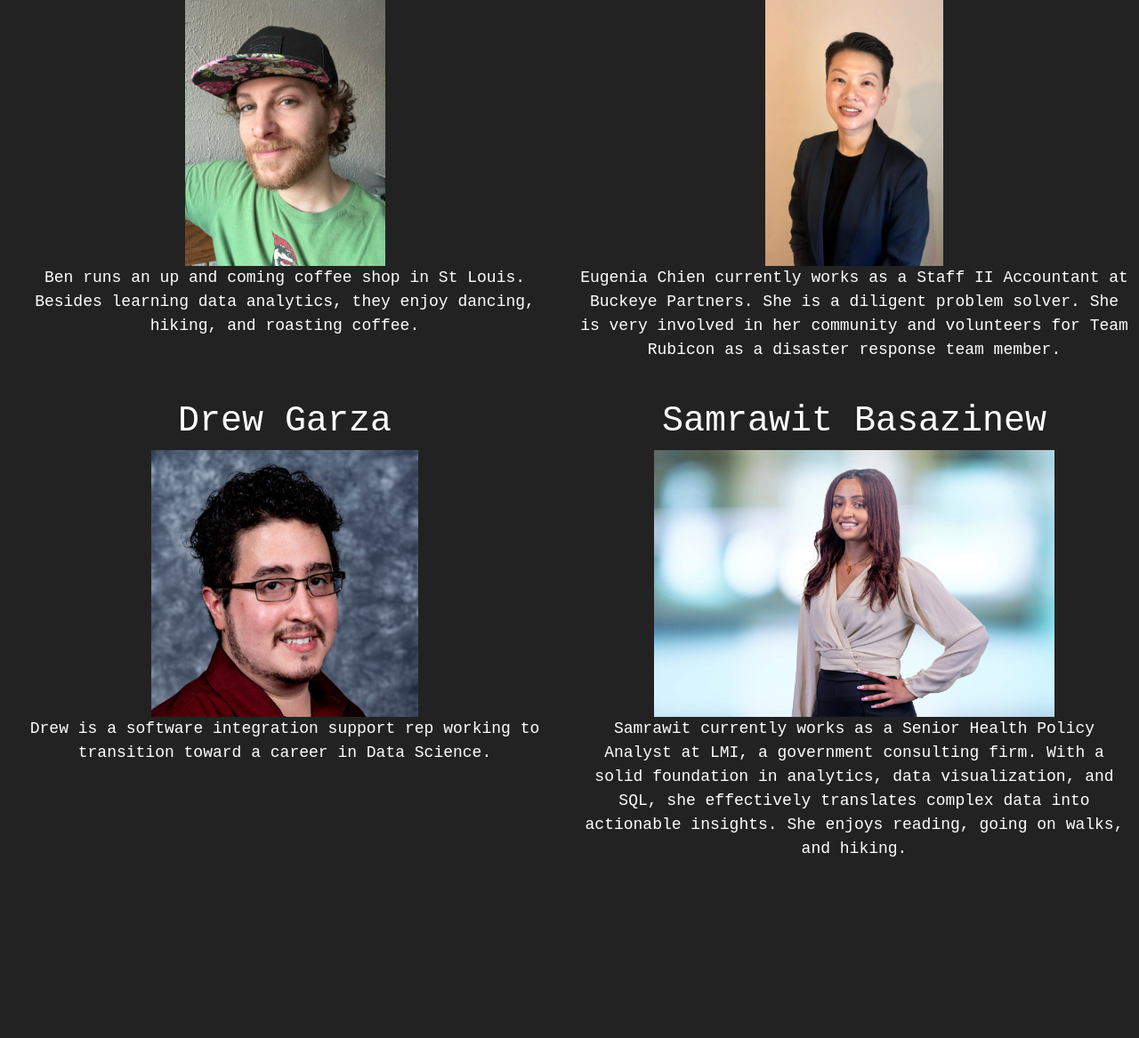
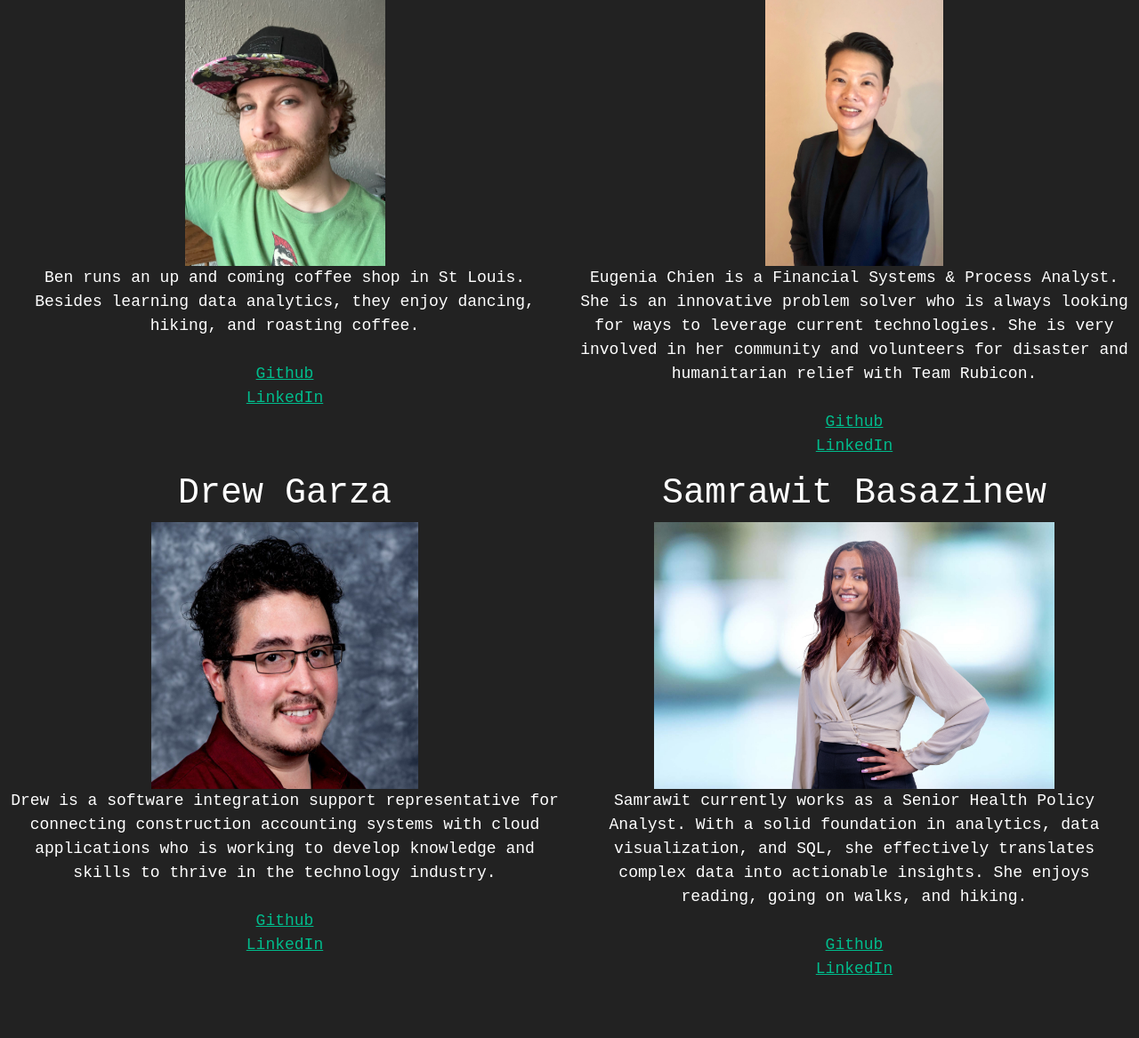
Before and after one commit to brose649/project-3-group-06, a Flask app: page /about_us in a window 1280 px wide. Shown: the part 224-1391 px from the top of the page at 89% size. Before the commit the page ends 1187 px from the top, so only its background shows below. Run offline with Flask 3, Linux system fonts and the light colour scheme; some libraries are stand-ins or nearby versions.

Commit message:
Code cleanup and revisions

```diff
--- a/App/sqlHelper.py
+++ b/App/sqlHelper.py
@@ -118,12 +118,6 @@ class SQLHelper():
         else:
             state_clause = f"and state = '{state}'"
 
-        # # switch on shape
-        # if shape == 'All':
-        #     shape_clause = "and 1=1"
-        # else:
-        #     shape_clause = f"and shape = '{shape}'"
-
         # switch on category
         if category == 'All':
             category_clause = "and 1=1"
--- a/App/static/css/static.css
+++ b/App/static/css/static.css
@@ -6,6 +6,7 @@
     height: 100%;
 }
 
+/* Apply banner image to all navbars */
 nav.navbar {
     background-image: url('static/images/banner.jpg');
     background-size: cover;
@@ -22,10 +23,12 @@ nav.navbar .nav-link, nav.navbar .navbar-brand {
     margin-right: 20px; /* Adds 20 pixels of space to the right of each nav link */
 }
 
+/* Apply new text font to all pages */
 body {
     font-family: 'Courier New', Courier, monospace;
 }
 
+/* Force custom formatting to map pop-ups */
 .leaflet-container .leaflet-popup-content-wrapper {
     background-color: #2c3e50 !important;
     color: #ffffff !important;
@@ -35,6 +38,7 @@ body {
     color: #ffffff !important;
 }
 
+/* Add glow effect for text headers using color similar to banner image */
 @keyframes glow {
     0% { text-shadow: 0 0 10px #00e6e6, 0 0 20px #00e6e6, 0 0 30px #00e6e6, 0 0 40px #00e6e6; }
     100% { text-shadow: 0 0 20px #00e6e6, 0 0 30px #00e6e6, 0 0 40px #00e6e6, 0 0 50px #00e6e6; }
--- a/App/templates/about_us.html
+++ b/App/templates/about_us.html
@@ -20,10 +20,8 @@
 
 <body>
     <!-- NAVBAR -->
-    <!-- <nav class="navbar navbar-expand-lg" data-bs-theme="dark"> -->
     <nav class="navbar navbar-expand-lg" style="background-image: url('/static/images/banner.jpg');" data-bs-theme="dark">
         <div class="container-fluid">
-            <!-- <a class="navbar-brand"  href="/"><img src="static/icons/alien.png" alt="Logo" width="32" height="32" class="d-inline-block align-text-top"></a> -->
             <div class="navbar-brand">
                 <img src="static/icons/alien.png" alt="Logo" width="32" height="32" class="d-inline-block align-text-top">
             </div>
@@ -61,13 +59,19 @@
                         <img src="static/images/Rosensweig_Ben.png" alt="Ben Rosensweig" class="img-fluid" width="225">
                         <p>Ben runs an up and coming coffee shop in St Louis. Besides learning data analytics, they enjoy dancing, hiking, and roasting coffee.<br>
                         <br>
+                        <a href="https://github.com/brose649" target="_blank">Github</a>
+                        <br>
+                        <a href="https://www.linkedin.com/in/ben-rosensweig-b82b4217a/" target="_blank">LinkedIn</a>
                         </p>
                     </div>
                     <div class="col-md-6" style="font-size:18px;">
                         <h2>Eugenia Chien</h2>
                         <img src="static/images/Chen_Eugenia.jpg" alt="Eugenia Chen" class="img-fluid" width="200">
-                        <p>Eugenia Chien currently works as a Staff II Accountant at Buckeye Partners. She is a diligent problem solver. She is very involved in her community and volunteers for Team Rubicon as a disaster response team member.<br>
+                        <p>Eugenia Chien is a Financial Systems & Process Analyst. She is an innovative problem solver who is always looking for ways to leverage current technologies. She is very involved in her community and volunteers for disaster and humanitarian relief with Team Rubicon.<br>
                         <br>
+                        <a href="http://www.github.com/eugchien" target="_blank">Github</a>
+                        <br>
+                        <a href="https://www.linkedin.com/in/chiene/" target="_blank">LinkedIn</a>
                         </p>
                     </div>
                     </div>
@@ -76,15 +80,21 @@
                     <div class="col-md-6" style="font-size:18px;">
                         <h2>Drew Garza</h2>
                         <img src="static/images/Garza_Drew.jpg" alt="Drew Garza" class="img-fluid" width="300">
-                        <p>Drew is a software integration support rep working to transition toward a career in Data Science.<br>
+                        <p>Drew is a software integration support representative for connecting construction accounting systems with cloud applications who is working to develop knowledge and skills to thrive in the technology industry.<br>
                         <br>
+                        <a href="https://github.com/Tiiide" target="_blank">Github</a>
+                        <br>
+                        <a href="https://www.linkedin.com/in/andrew-garza-298105223/" target="_blank">LinkedIn</a>
                         </p>
                     </div>
                     <div class="col-md-6" style="font-size:18px;">
                         <h2>Samrawit Basazinew</h2>
                         <img src="static/images/Basazinew_Samrawit.jpg" alt="Samrawit Basazinew" class="img-fluid" width="450" >
-                        <p>Samrawit currently works as a Senior Health Policy Analyst at LMI, a government consulting firm. With a solid foundation in analytics, data visualization, and SQL, she effectively translates complex data into actionable insights. She enjoys reading, going on walks, and hiking.<br>
+                        <p>Samrawit currently works as a Senior Health Policy Analyst. With a solid foundation in analytics, data visualization, and SQL, she effectively translates complex data into actionable insights. She enjoys reading, going on walks, and hiking.<br>
                         <br>
+                        <a href="https://github.com/samrawitb" target="_blank">Github</a>
+                        <br>
+                        <a href="http://www.linkedin.com/in/samrawit-basazinew" target="_blank">LinkedIn</a>
                         </p>
                     </div>
                     </div>
--- a/App/templates/dashboard.html
+++ b/App/templates/dashboard.html
@@ -24,10 +24,8 @@
 
 <body>
     <!-- NAVBAR -->
-    <!-- <nav class="navbar navbar-expand-lg" data-bs-theme="dark"> -->
     <nav class="navbar navbar-expand-lg" style="background-image: url('/static/images/banner.jpg');" data-bs-theme="dark">
         <div class="container-fluid">
-            <!-- <a class="navbar-brand"  href="/"><img src="static/icons/alien.png" alt="Logo" width="32" height="32" class="d-inline-block align-text-top"></a> -->
             <div class="navbar-brand">
                 <img src="static/icons/alien.png" alt="Logo" width="32" height="32" class="d-inline-block align-text-top">
             </div>
@@ -95,7 +93,7 @@
                 <button id="filter">Filter!</button>
             </div>
             <div class="col-md-6">
-                <!-- <p>Bacon ipsum dolor amet ribeye chicken leberkas ham hock meatloaf bresaola shoulder. Burgdoggen porchetta buffalo, kielbasa ham chicken filet mignon sirloin pancetta. Capicola biltong strip steak, drumstick tongue chislic pork belly jowl beef swine buffalo. Hamburger cupim shank chuck turkey venison frankfurter short ribs tail. Ham hock chicken shank beef ribs picanha biltong tail rump alcatra short ribs kevin cupim pork loin.</p> -->
+                The data on this page may take a few seconds to load depending on the amount of data returned after the filter is applied.
             </div>
         </div>
         <hr/>
@@ -107,7 +105,7 @@
         <hr/>
         <div class="row">
             <div class="col-md-12 text-center">
-                <!-- Launch Data -->
+                <!-- Table Data -->
                 <h4>UFO Sightings</h4>
                 <table id="data_table" class="table table-striped table-hover">
                     <thead>
--- a/App/templates/home.html
+++ b/App/templates/home.html
@@ -20,10 +20,8 @@
 
 <body>
     <!-- NAVBAR -->
-    <!-- <nav class="navbar navbar-expand-lg" data-bs-theme="dark"> -->
     <nav class="navbar navbar-expand-lg" style="background-image: url('/static/images/banner.jpg');" data-bs-theme="dark">
         <div class="container-fluid">
-            <!-- <a class="navbar-brand"  href="/"><img src="static/icons/alien.png" alt="Logo" width="32" height="32" class="d-inline-block align-text-top"></a> -->
             <div class="navbar-brand">
                 <img src="static/icons/alien.png" alt="Logo" width="32" height="32" class="d-inline-block align-text-top">
             </div>
```
Also changed, not shown: App/app.py (+3 -20 lines), App/static/js/app.js (+7 -16 lines), App/static/js/map.js (+3 -25 lines), App/templates/map.html (+1 -29 lines), App/templates/work_cited.html (+6 -8 lines).
